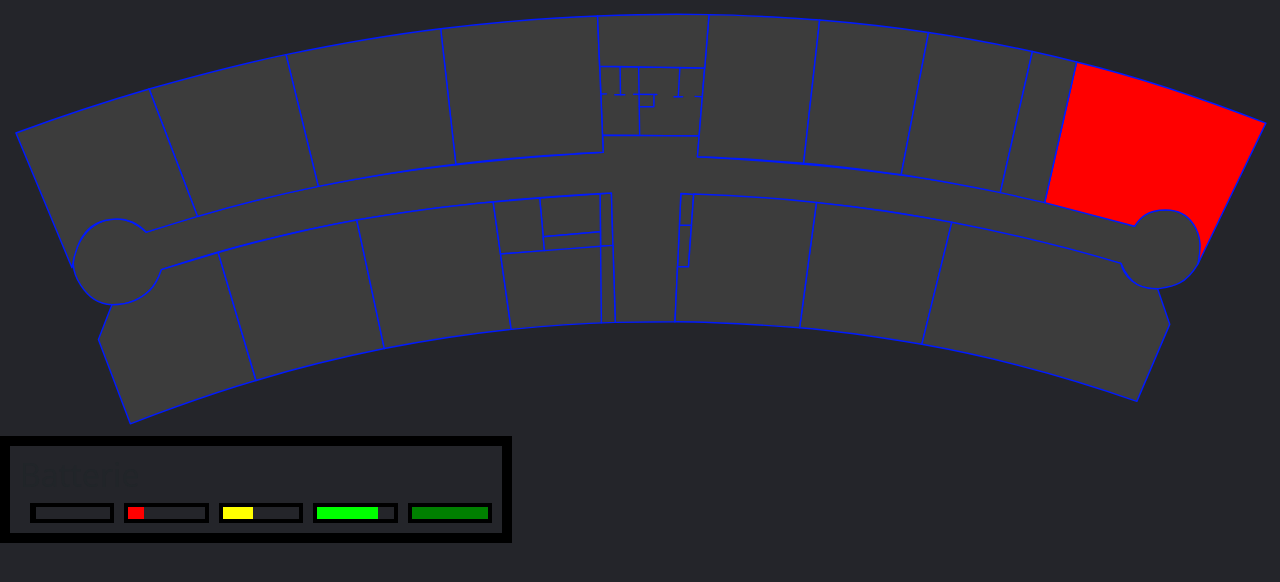
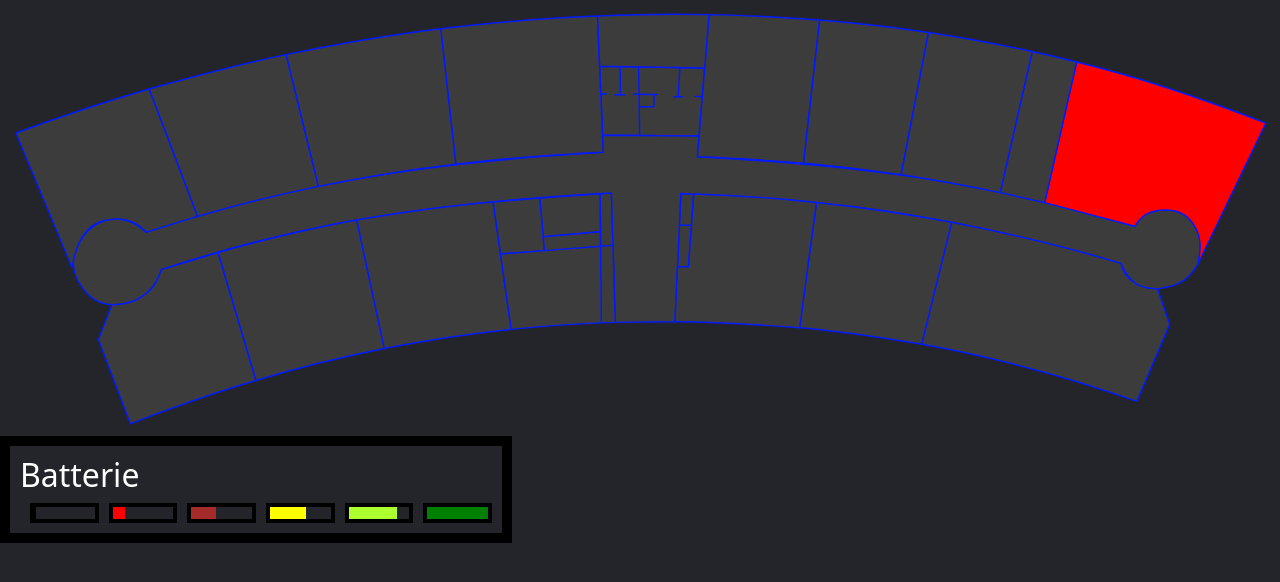
Before and after one commit to Iamkylian/SAE-ALT-S3-Dev-23-24-OccupationSalles-Equipe-1, a PHP site: page /Maintenance/premierEtage.php in a window 1280 px wide. Shown: the part 102-684 px from the top of the page. Run offline with PHP 8.4, Linux system fonts and the light colour scheme; data comes from the database, SQL or seed files in the repository; data that the repository does not hold is empty.

Commit message:
modifs batterie

```diff
--- a/Docker/php/Maintenance/premierEtage.php
+++ b/Docker/php/Maintenance/premierEtage.php
@@ -8,6 +8,10 @@
     <link rel="stylesheet" href="../Css/Maintenance/style.css">
 </head>
 <style>
+
+    #title {
+        color: white;
+    }
 
     #battery{
         border: 10px solid black;
@@ -36,11 +40,12 @@
       left: 0;
     }
 
-    .black { background-color: #000; }
-    .red { background-color: #FF0000; }
-    .light-yellow { background-color: #FFFF00; }
-    .light-green { background-color: #00FF00; }
-    .green { background-color: #008000; }
+    .black { background-color: black; }
+    .red { background-color: red; }
+    .brown { background-color: brown; }
+    .yellow { background-color: yellow; }
+    .greenyellow { background-color: greenyellow; }
+    .green { background-color: green; }
 
     g {
         fill: rgb(60, 60, 60);
@@ -85,11 +90,11 @@
             if ($battery > 80) {
                 $style = "fill: green;";
             } elseif ($battery >= 60 && $battery <= 80) {
-                $style = "fill: ligth-green;";
+                $style = "fill: greenyellow;";
             } elseif ($battery >= 40 && $battery < 60) {
-                $style = "fill: ligth-yellow;";
+                $style = "fill: yellow;";
             } elseif ($battery >= 20 && $battery < 40) {
-                $style = "fill: ligth-brown;";
+                $style = "fill: brown;";
             } elseif ($battery >= 0 && $battery < 20) {
                 $style = "fill: red;";
             } else {
@@ -227,10 +232,13 @@
                 <div class="battery-fill red" style="width: 20%;"></div>
             </div>
             <div class="battery-level">
-                <div class="battery-fill light-yellow" style="width: 40%;"></div>
+                <div class="battery-fill brown" style="width: 40%;"></div>
             </div>
             <div class="battery-level">
-                <div class="battery-fill light-green" style="width: 80%;"></div>
+                <div class="battery-fill yellow" style="width: 60%;"></div>
+            </div>
+            <div class="battery-level">
+                <div class="battery-fill greenyellow" style="width: 80%;"></div>
             </div>
             <div class="battery-level">
                 <div class="battery-fill green" style="width: 100%;"></div>
```
